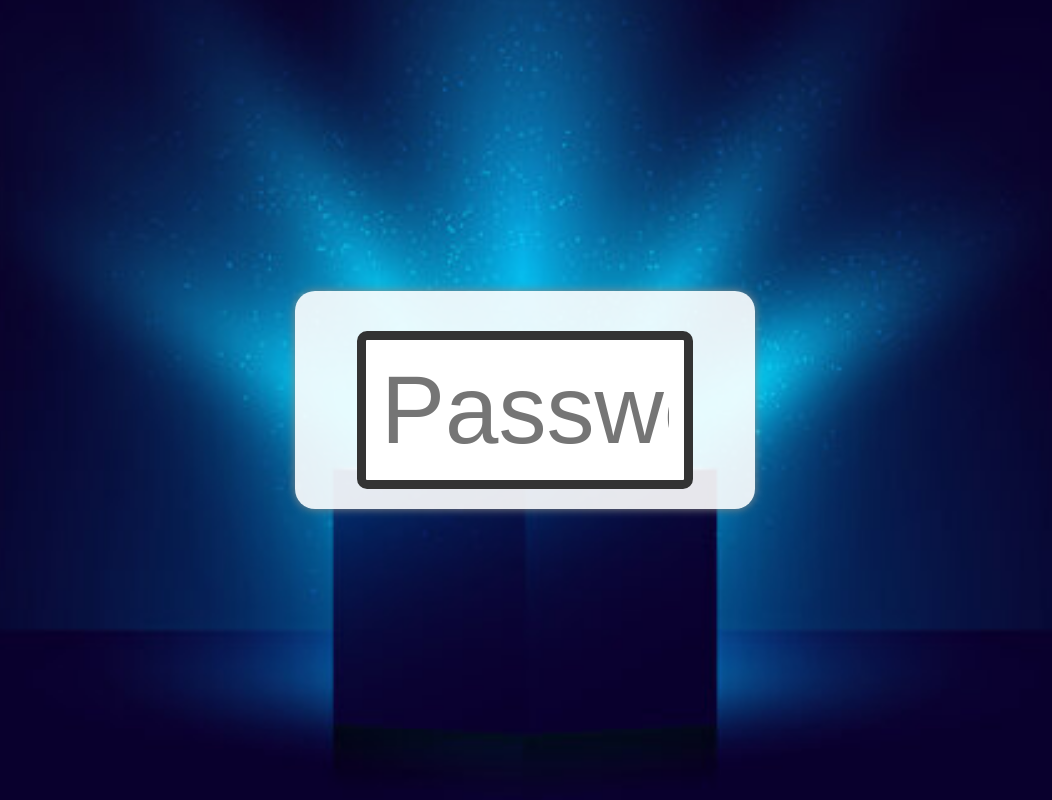
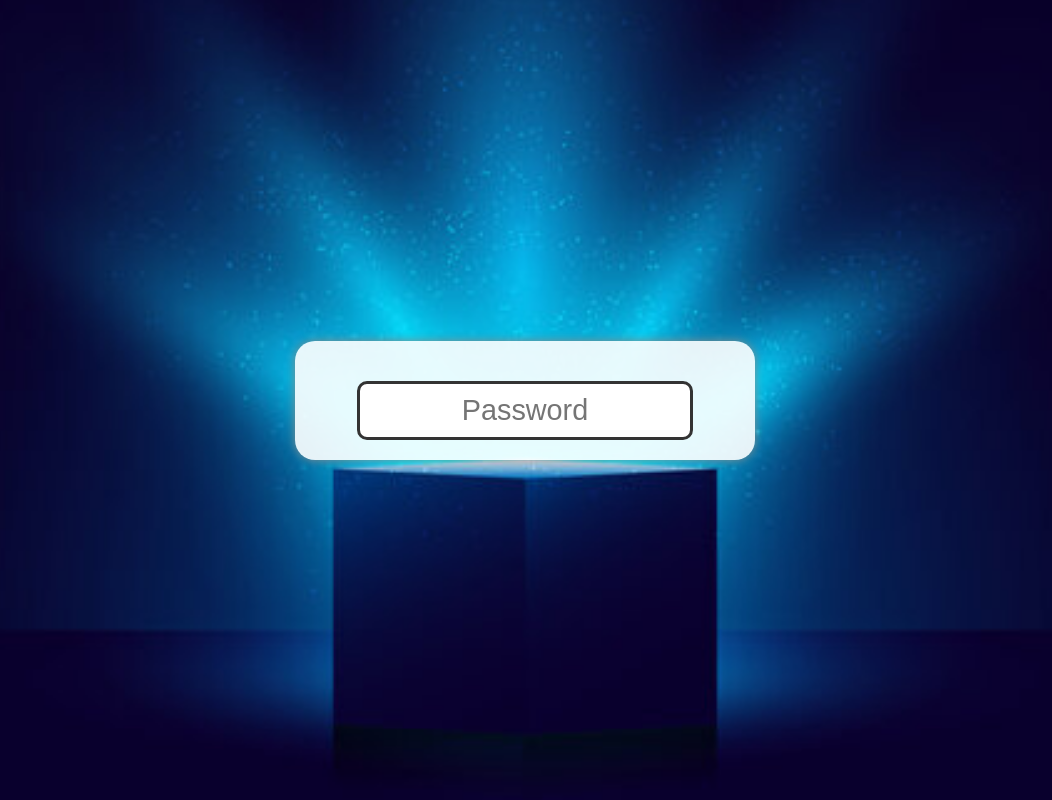
Before and after one commit to jorgyamil/vasodepandora, a plain HTML site: page index.html in a window 1280 px wide. Shown: the whole page, without its empty margins (115-1167 px from the left). Drawn offline with Linux system fonts and the light colour scheme.

Commit message:
Update index.html

```diff
--- a/index.html
+++ b/index.html
@@ -36,9 +36,9 @@
   input[type="password"] {
     border: none;
     border-radius: 10px;
-    border: 9px solid #333;
-    font-size: 6em;
-    padding: 15px;
+    border: 3px solid #333;
+    font-size: 1.8em;
+    padding: 10px;
     width: 80%;
     margin-top: 20px;
     text-align: center;
```
